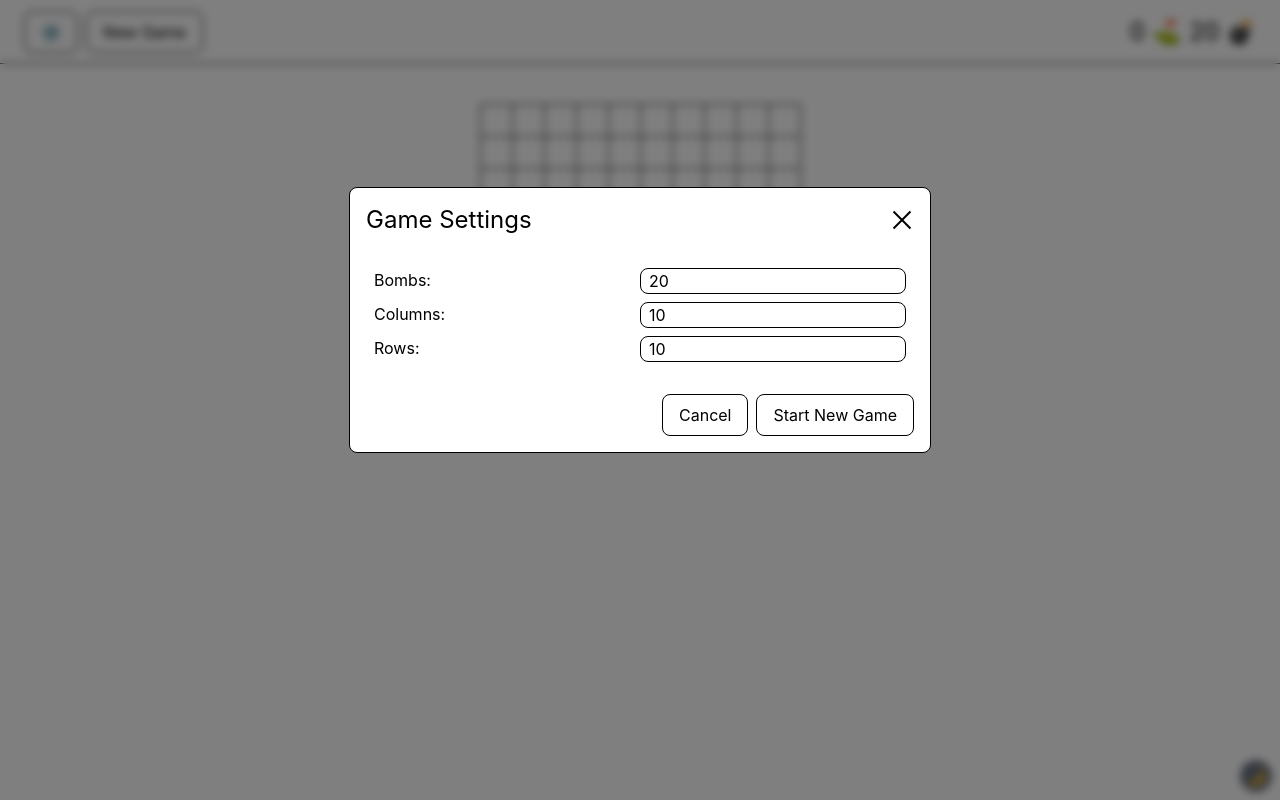
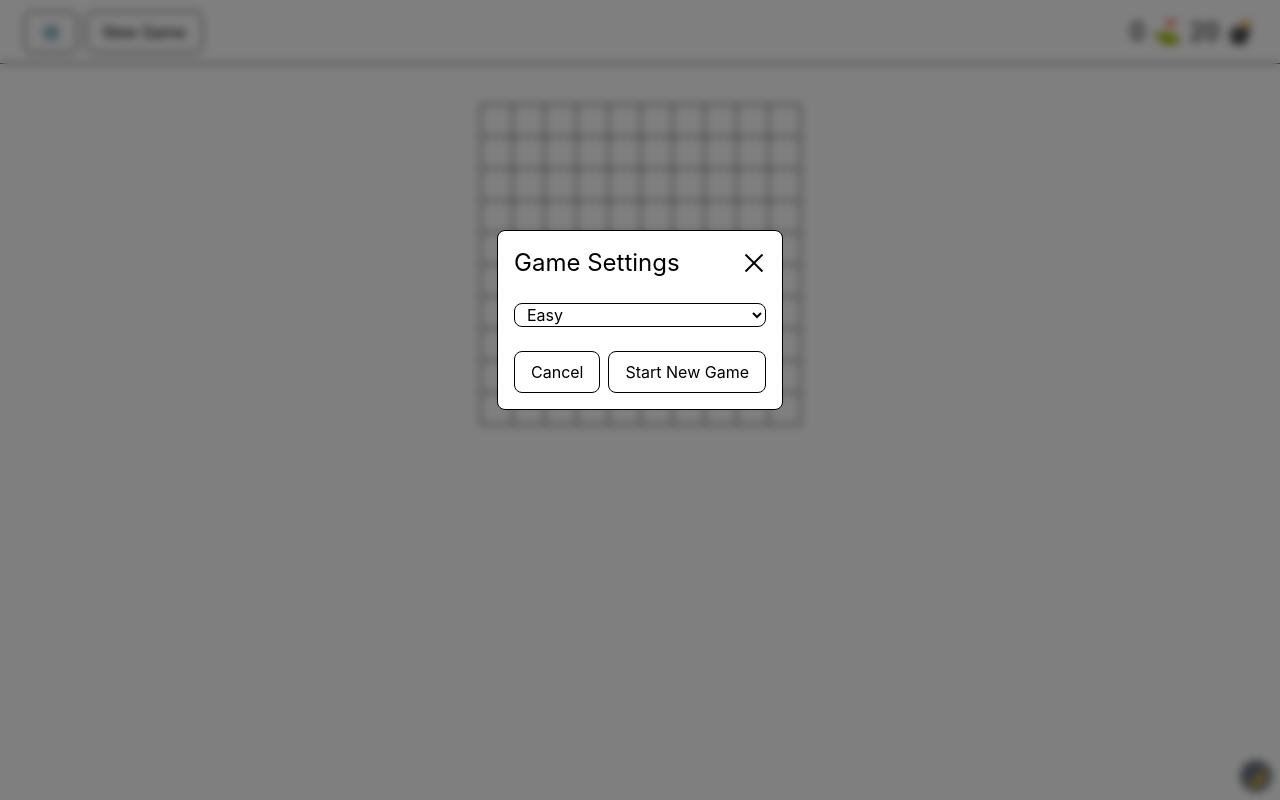
Before and after one commit to jourdanrodrigues/MineFinder, a React (Vite) app: page / in a window 1280 px wide. Both pictures are taken after a click on the button "⚙️". Built offline with nearby package versions, Linux system fonts and the light colour scheme.

Commit message:
:sparkles: Introduce 4 levels of difficulty

```diff
--- a/src/components/SettingsModal.tsx
+++ b/src/components/SettingsModal.tsx
@@ -1,12 +1,9 @@
 import { useAppDispatch } from '@/redux/hooks';
-import {
-  DEFAULT_BOMBS,
-  DEFAULT_COLUMNS,
-  DEFAULT_ROWS,
-  startNewGame,
-} from '@/redux/boardSlice';
+import { DIFFICULTIES, startNewGame } from '@/redux/boardSlice';
 import { useState } from 'react';
 import { Modal } from '@/components/Modal';
+
+type Difficulty = keyof typeof DIFFICULTIES;
 
 export function SettingsModal({
   open,
@@ -15,9 +12,7 @@ export function SettingsModal({
   open: boolean;
   onClose: () => void;
 }) {
-  const [bombs, setBombs] = useState(DEFAULT_BOMBS);
-  const [columns, setColumns] = useState(DEFAULT_COLUMNS);
-  const [rows, setRows] = useState(DEFAULT_ROWS);
+  const [difficulty, setDifficulty] = useState<Difficulty>('easy');
   const dispatch = useAppDispatch();
 
   return (
@@ -26,40 +21,22 @@ export function SettingsModal({
       actionText='Start New Game'
       open={open}
       onAction={() => {
-        dispatch(startNewGame({ bombs, columns, rows }));
+        dispatch(startNewGame(DIFFICULTIES[difficulty]));
         onClose();
       }}
       onCancel={onClose}
     >
-      <div className='m-2 flex flex-col items-center justify-between gap-2'>
-        <div className='grid grid-cols-2 gap-y-2'>
-          <span className='w-full dark:text-contrast-dark'>Bombs:</span>
-          <NumberInput value={bombs} onChange={setBombs} />
-          <span className='w-full dark:text-contrast-dark'>Columns:</span>
-          <NumberInput value={columns} onChange={setColumns} />
-          <span className='w-full dark:text-contrast-dark'>Rows:</span>
-          <NumberInput value={rows} onChange={setRows} />
-        </div>
-      </div>
+      <select
+        className='w-full rounded-lg border border-contrast bg-transparent px-2 dark:border-contrast-dark dark:text-contrast-dark'
+        onChange={(e) => setDifficulty(e.target.value as Difficulty)}
+        value={difficulty}
+      >
+        {Object.keys(DIFFICULTIES).map((key) => (
+          <option key={key} value={key}>
+            {key.charAt(0).toUpperCase() + key.slice(1)}
+          </option>
+        ))}
+      </select>
     </Modal>
   );
 }
-
-function NumberInput({
-  value,
-  onChange,
-}: {
-  value: number;
-  onChange: (value: number) => void;
-}) {
-  return (
-    <input
-      className='w-full rounded-lg border border-contrast bg-transparent px-2 dark:border-contrast-dark dark:text-contrast-dark'
-      onChange={(e) => {
-        const newValue = +e.target.value.replace(/\D/g, '');
-        onChange(Number.isNaN(newValue) ? 0 : newValue);
-      }}
-      value={value}
-    />
-  );
-}
--- a/src/redux/boardSlice.ts
+++ b/src/redux/boardSlice.ts
@@ -4,9 +4,12 @@ import { range } from '@/utils';
 
 type Cell = { x: number; y: number };
 
-export const DEFAULT_BOMBS = 20;
-export const DEFAULT_COLUMNS = 10;
-export const DEFAULT_ROWS = 10;
+export const DIFFICULTIES = {
+  beginner: { bombs: 10, columns: 10, rows: 10 },
+  easy: { bombs: 20, columns: 10, rows: 10 },
+  medium: { bombs: 40, columns: 16, rows: 16 },
+  hard: { bombs: 100, columns: 20, rows: 20 },
+};
 
 export const selectGridCounts = createSelector(
   [
@@ -67,9 +70,9 @@ const initialState: {
   >;
 } = {
   revealedBomb: null,
-  bombCount: DEFAULT_BOMBS,
-  columnCount: DEFAULT_COLUMNS,
-  rowCount: DEFAULT_ROWS,
+  bombCount: DIFFICULTIES.easy.bombs,
+  columnCount: DIFFICULTIES.easy.columns,
+  rowCount: DIFFICULTIES.easy.rows,
   cellNeighborBombs: {},
   cells: {},
 };
```
